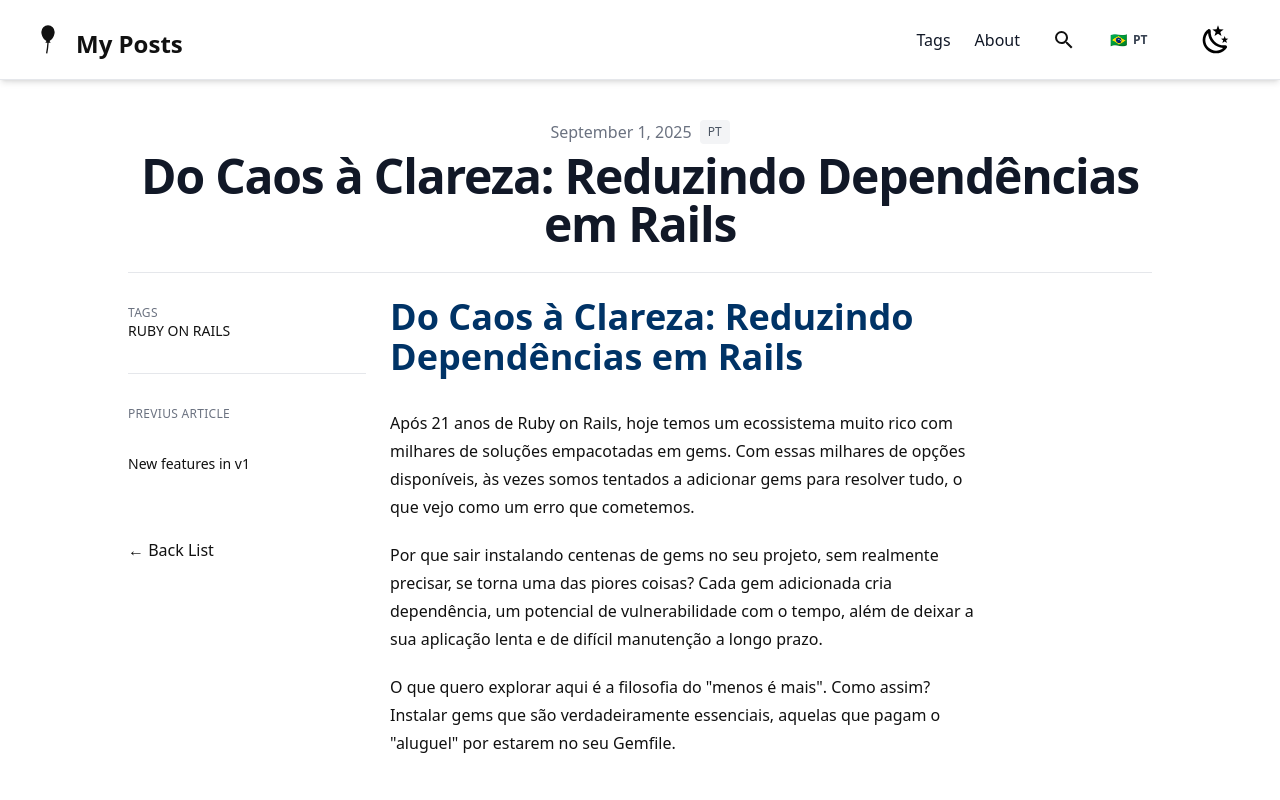
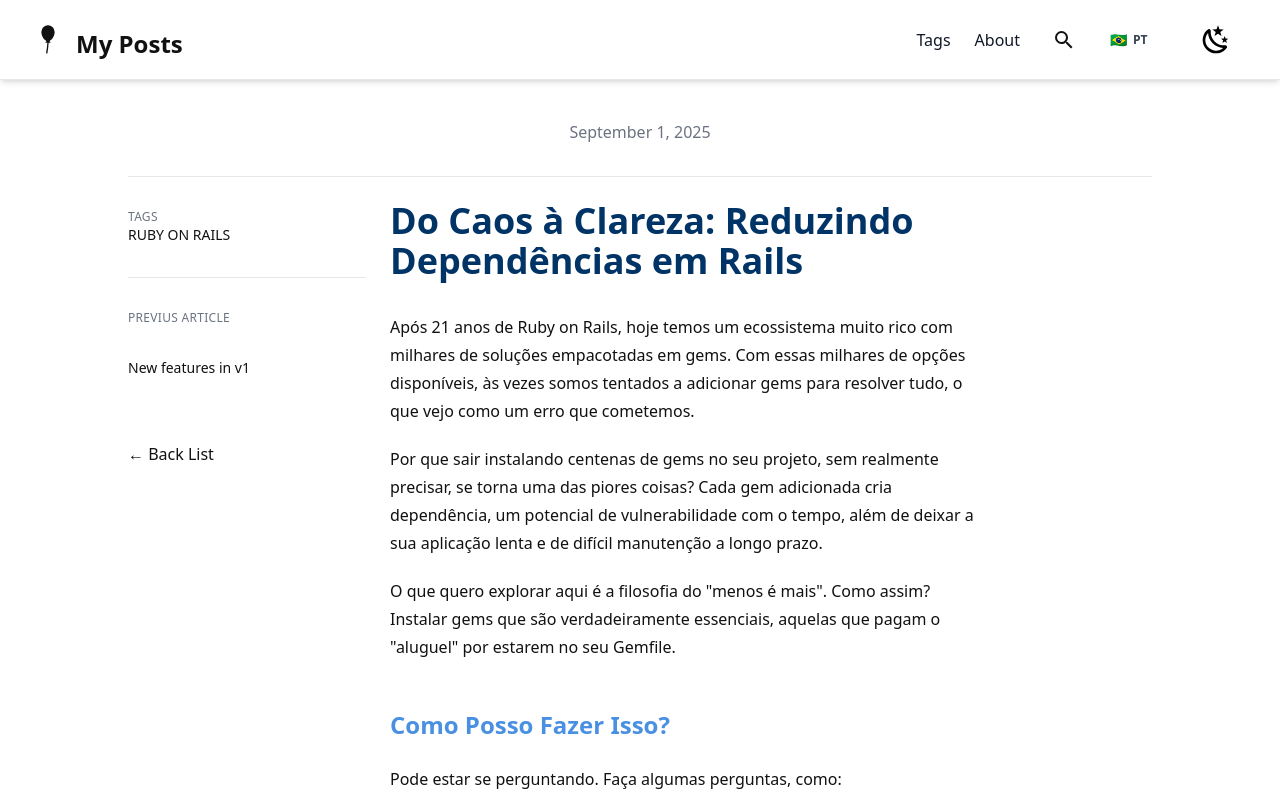
Before and after one commit to brandaoplaster/posts, a Vue app: page /article/1 in a window 1280 px wide. Shown: the top 800 px of the page. Built offline with nearby package versions, Linux system fonts and the light colour scheme.

Commit message:
refactor: Refactor articlePage

```diff
--- a/src/pages/ArticlePage.vue
+++ b/src/pages/ArticlePage.vue
@@ -1,204 +1,59 @@
 <template>
   <section class="mx-auto max-w-3xl px-4 sm:px-6 xl:max-w-5xl xl:px-0">
-    <div v-if="loading" class="flex justify-center items-center py-12">
-      <div
-        class="animate-spin rounded-full h-8 w-8 border-b-2 border-primary-500"
-      ></div>
-      <span class="ml-3 text-gray-600 dark:text-gray-400">
-        {{ loadingMessage }}
-      </span>
-    </div>
+    <ArticleState :loading="loading" :error="error" />
 
-    <div v-else-if="error" class="text-center py-12">
-      <div class="text-red-600 dark:text-red-400 mb-4">
-        <h2 class="text-xl font-semibold mb-2">{{ errorTitle }}</h2>
-        <p>{{ error }}</p>
-      </div>
-      <router-link
-        to="/"
-        class="inline-flex items-center px-4 py-2 text-sm font-medium text-white bg-primary-600 rounded-md hover:bg-primary-700"
-      >
-        {{ backToHomeText }}
-      </router-link>
-    </div>
-
-    <article
-      v-else-if="article"
-      class="xl:divide-y xl:divide-gray-200 xl:dark:divide-gray-700"
-    >
-      <div class="space-y-1 text-center">
-        <header class="pt-6 xl:pb-6">
-          <div class="flex items-center justify-center gap-2 mb-2">
-            <span
-              class="text-base font-medium leading-6 text-gray-500 dark:text-gray-400"
-            >
-              {{ article?.publishedAt ? formatDate(article.publishedAt) : "" }}
-            </span>
-            <span
-              v-if="article.language"
-              class="px-2 py-1 text-xs font-medium bg-gray-100 dark:bg-gray-700 text-gray-600 dark:text-gray-400 rounded"
-            >
-              {{ article.language.toUpperCase() }}
-            </span>
-          </div>
-          <h1
-            class="text-3xl font-extrabold leading-9 tracking-tight text-gray-900 dark:text-gray-100 sm:text-4xl sm:leading-10 md:text-5xl md:leading-14"
-          >
-            {{ article?.title }}
-          </h1>
-        </header>
-      </div>
-
-      <div
-        class="grid-rows-[auto_1fr] divide-y divide-gray-200 pb-8 dark:divide-gray-700 xl:grid xl:grid-cols-4 xl:gap-x-6 xl:divide-y-0"
-      >
-        <LeftAside :categories="computedCategories" />
-        <div
-          v-html="content"
-          class="mt-6 prose dark:prose-dark divide-y divide-gray-200 dark:divide-gray-700 xl:col-span-3 xl:row-span-2 xl:pb-0"
-        ></div>
-      </div>
-    </article>
+    <ArticleContent
+      v-if="article && !loading && !error"
+      :article="article"
+      :content="content"
+      :categories="categories"
+    />
   </section>
 </template>
 
 <script setup lang="ts">
-import { ref, onMounted, computed, watch } from "vue";
-import { useRoute, onBeforeRouteUpdate } from "vue-router";
-import { marked } from "marked";
+import { onMounted, watch } from "vue";
+import { onBeforeRouteUpdate } from "vue-router";
 import { useArticleStore } from "../store/articles";
-import { Article } from "../types/article";
-import LeftAside from "../components/LeftAside.vue";
-import { useDateFormatter } from "../composables/useDateFormatter";
-import { useI18n } from "../composables/useI18n";
+import { useArticle } from "../composables/useArticle";
+import { useMarkdown } from "../composables/useMarkdown";
+import ArticleState from "../core-components/ArticleState.vue";
+import ArticleContent from "../core-components/ArticleContent.vue";
 
-const content = ref<string>("");
-const article = ref<Article | null>(null);
-const error = ref<string | null>(null);
-const loading = ref<boolean>(false);
+const articleStore = useArticleStore();
+const { article, error, loading, categories, loadArticle, reset } =
+  useArticle();
+const { content, loadArticleContent, clearContent } = useMarkdown();
 
-const route = useRoute();
-const articleStore = useArticleStore();
-const { formatDate } = useDateFormatter();
-const { locale } = useI18n();
+async function init(articleId?: string): Promise<void> {
+  reset();
+  clearContent();
 
-const computedCategories = computed(() => article.value?.categories ?? []);
+  await loadArticle(articleId);
 
-const loadingMessage = computed(() =>
-  locale.value === "pt" ? "Carregando artigo..." : "Loading article..."
-);
-
-const errorTitle = computed(() =>
-  locale.value === "pt" ? "Erro ao carregar artigo" : "Error loading article"
-);
-
-const backToHomeText = computed(() =>
-  locale.value === "pt" ? "Voltar para home" : "Back to home"
-);
-
-const articleNotFoundError = computed(() =>
-  locale.value === "pt" ? "Artigo não encontrado." : "Article not found."
-);
-
-async function fetchArticleById(articleId: number): Promise<Article> {
-  if (
-    !articleStore.articles.length ||
-    !articleStore.articles.some(
-      (a) => a.language === articleStore.currentLanguage
-    )
-  ) {
-    await articleStore.loadArticles("published");
-  }
-
-  const foundArticle = articleStore.getPostById(articleId);
-
-  if (!foundArticle) {
-    throw new Error(articleNotFoundError.value);
-  }
-
-  return foundArticle;
-}
-
-async function fetchMarkdown(path: string): Promise<string> {
-  try {
-    // O path já vem completo do JSON: "/posts/content/post_1.md"
-    const response = await fetch(path);
-
-    if (!response.ok) {
-      throw new Error(
-        `Erro ao carregar Markdown: ${response.status} - ${response.statusText}`
-      );
-    }
-
-    const text = await response.text();
-
-    // Verificar se realmente recebeu Markdown e não HTML
-    if (text.includes("<!DOCTYPE html>") || text.includes("<html")) {
-      throw new Error(
-        "Arquivo não encontrado - recebeu HTML em vez de Markdown"
-      );
-    }
-
-    console.log("✅ Markdown carregado:", path);
-    return marked(text);
-  } catch (err) {
-    console.error("❌ Erro ao carregar markdown:", path, err);
-    throw new Error(
-      locale.value === "pt"
-        ? "Não foi possível carregar o conteúdo do artigo."
-        : "Failed to load article content."
-    );
-  }
-}
-
-async function initializePage(articleId?: string | number): Promise<void> {
-  loading.value = true;
-  error.value = null;
-
-  try {
-    const id = articleId || route.params.id;
-    const parsedId = Number(id);
-
-    if (isNaN(parsedId)) {
-      throw new Error(
-        locale.value === "pt" ? "ID de artigo inválido." : "Invalid article ID."
-      );
-    }
-
-    article.value = await fetchArticleById(parsedId);
-    content.value = await fetchMarkdown(article.value.path);
-    console.log();
-  } catch (err) {
-    console.error("Erro ao carregar artigo:", err);
-    error.value = err instanceof Error ? err.message : "Erro desconhecido";
-    article.value = null;
-    content.value = "";
-  } finally {
-    loading.value = false;
+  if (article.value) {
+    await loadArticleContent(article.value.path);
   }
 }
 
 watch(
   () => articleStore.currentLanguage,
-  async (newLanguage, oldLanguage) => {
-    if (newLanguage !== oldLanguage && article.value) {
-      console.log(`Idioma mudou para ${newLanguage}, recarregando artigo...`);
-      await initializePage();
+  async (newLang, oldLang) => {
+    if (newLang !== oldLang && article.value) {
+      await init();
     }
   }
 );
 
 onMounted(async () => {
   articleStore.initLanguage();
-  await initializePage();
+  await init();
 });
 
 onBeforeRouteUpdate(async (to, from) => {
   if (to.params.id !== from.params.id) {
-    const idParam = Array.isArray(to.params.id)
-      ? to.params.id[0]
-      : to.params.id;
-    await initializePage(idParam);
+    const id = Array.isArray(to.params.id) ? to.params.id[0] : to.params.id;
+    await init(id);
   }
 });
 </script>
```
